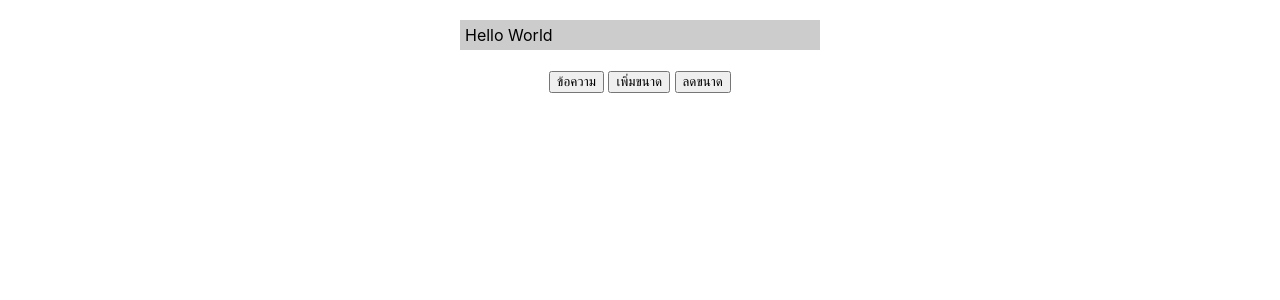
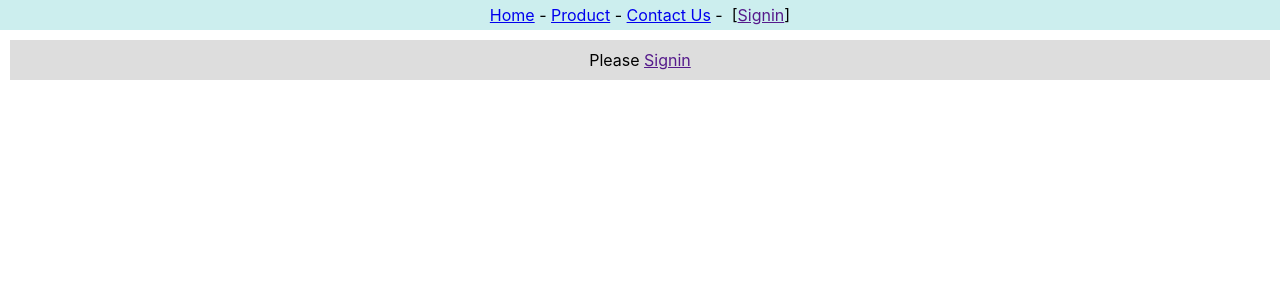
Before and after one commit to SakkarinTemaiyanan/app1, a React (Create React App) app: page / in a window 1280 px wide. Shown: the top 300 px of the page. Built offline with nearby package versions, Linux system fonts and the light colour scheme.

Commit message:
context-header2.js, context-content2.js, context.js
context-header2.js, context-content2.js, context.js

```diff
--- a/src/App.js
+++ b/src/App.js
@@ -1,8 +1,14 @@
 import React from 'react'
-import MessageBox from './state-func'
+import { userContext } from './context'
+import Header2 from './context-header2'
+import Content2 from './context-content2'
 
 export default function App() {
+  let [user,setUser] = React.useState('')
   return(
-    <MessageBox/>
+    <userContext.Provider value={[user, setUser]}>
+      <Header2/>
+      <Content2/>
+    </userContext.Provider>
   )
 }
--- /dev/null
+++ b/src/context-content2.js
@@ -0,0 +1,28 @@
+import React from "react";
+import { userContext } from './context';
+
+export default function Content2() {
+    let [user, setUser] = React.useContext(userContext)
+
+    const contentStyle = {
+        backgroundColor:'#ddd',
+        textAlign:'center',
+        margin: 10,
+        padding: 10
+    }
+
+    const onClickSignin = (event) => {
+        event.preventDefault()
+        setUser('Tom Jerry')
+    }
+
+    return(
+        <div style={contentStyle}>
+            {
+                (user)
+                ?<span>Hello {user}</span>
+                :<span>Please <a href=""onClick={onClickSignin}>Signin</a></span>
+            }
+        </div>
+    )
+}
--- /dev/null
+++ b/src/context-header2.js
@@ -0,0 +1,42 @@
+import React from "react";
+import { userContext } from "./context";
+import { render } from "@testing-library/react";
+
+export default class Header2 extends React.Component{
+    static contextType = userContext
+
+    render(){
+        let [user,setUser] = this.context
+
+        const headerStyle ={
+            backgroundColor:'#cee',
+            textAlign:'center',
+            padding: 5
+        }
+
+        const onClickSignout = (event) => {
+            event.preventDefault()
+            setUser('')
+        }
+
+        const onClickSignin = (event) => {
+            event.preventDefault()
+            setUser('Tom Jerry')
+        }
+
+        return(
+            <div style={headerStyle}>
+                <a href=" ">Home</a>&nbsp;-&nbsp;
+                <a href=" ">Product</a>&nbsp;-&nbsp;
+                <a href=" ">Contact Us</a>&nbsp;-&nbsp;&nbsp;
+                {
+                    (user)
+                    ?<span>[{user}&nbsp;:&nbsp;<a href=""
+                        onClick={onClickSignout}>Signout</a>]</span>
+                    :<span>[<a href=""onClick={onClickSignin}>
+                        Signin</a>]</span>
+                }
+            </div>
+        )
+    }
+}
--- /dev/null
+++ b/src/context.js
@@ -0,0 +1,3 @@
+import React, { createContext } from 'react'
+
+export const userContext=createContext()
```
